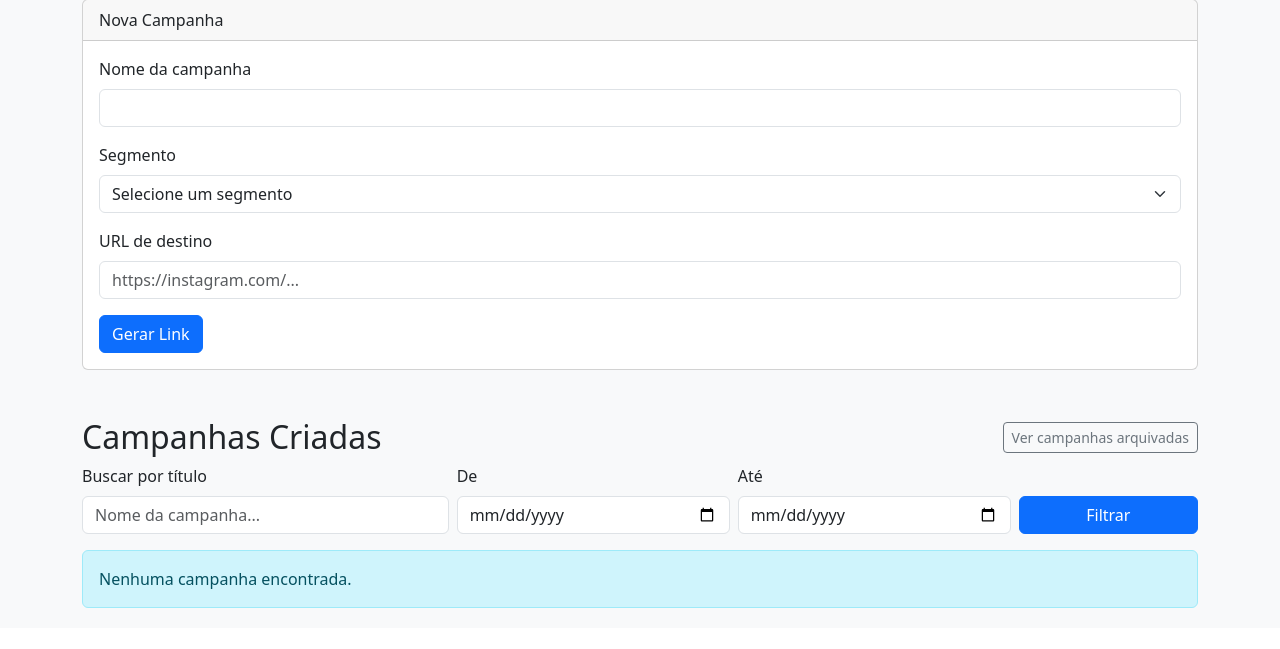
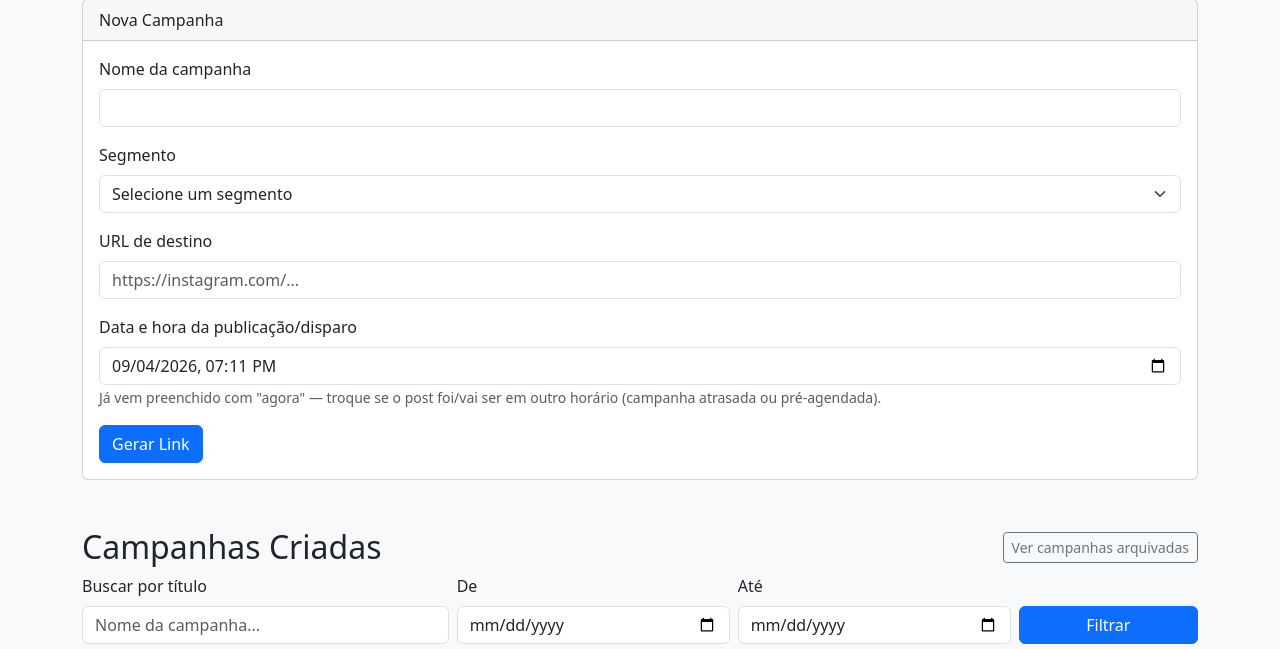
Before and after one commit to Vinimds77/Mobiliza, a Flask app: page /campanhas in a window 1280 px wide. Shown: the part 172-821 px from the top of the page. Before the commit the page ends 780 px from the top, so only its background shows below. Run offline with Flask 3, Linux system fonts and the light colour scheme; the visitor is signed in with stand-in values (Sample User, id 1); data that the repository does not hold is empty.

Commit message:
Adiciona campo data_publicacao na campanha, com fallback para criado_em

```diff
--- a/app.py
+++ b/app.py
@@ -56,6 +56,12 @@ with app.app_context():
 
     if "criado_em" not in colunas_campanhas:
         db.session.execute(text("ALTER TABLE campanhas ADD COLUMN criado_em TIMESTAMP"))
+        db.session.commit()
+
+    colunas_campanhas = [c["name"] for c in inspect(db.engine).get_columns("campanhas")]
+
+    if "data_publicacao" not in colunas_campanhas:
+        db.session.execute(text("ALTER TABLE campanhas ADD COLUMN data_publicacao TIMESTAMP"))
         db.session.commit()
 
     colunas_segmentos = [c["name"] for c in inspect(db.engine).get_columns("segmentos")]
@@ -451,7 +457,8 @@ def campanhas():
             titulo=titulo,
             destino=destino,
             codigo=codigo,
-            cliente_id=session["cliente_id"]
+            cliente_id=session["cliente_id"],
+            data_publicacao=datetime_local_para_utc(request.form.get("data_publicacao", ""))
         )
 
         db.session.add(campanha)
@@ -491,20 +498,23 @@ def campanhas():
 
     if data_inicio:
         consulta = consulta.filter(
-            Campanha.criado_em >= datetime.strptime(data_inicio, "%Y-%m-%d")
+            data_efetiva_campanha() >= datetime.strptime(data_inicio, "%Y-%m-%d")
         )
 
     if data_fim:
         consulta = consulta.filter(
-            Campanha.criado_em < datetime.strptime(data_fim, "%Y-%m-%d") + timedelta(days=1)
+            data_efetiva_campanha() < datetime.strptime(data_fim, "%Y-%m-%d") + timedelta(days=1)
         )
 
-    # Mais recentes primeiro. criado_em pode ser nulo em campanhas antigas
-    # (criadas antes desse campo existir) — essas caem pro fim da lista,
-    # ordenadas por id como aproximação de recência.
+    # Mais recentes primeiro, por data_publicacao quando existir, senão
+    # criado_em (campanhas do backfill, sem data_publicacao preenchida).
+    # Se nenhuma das duas existir (não deveria mais acontecer, mas por
+    # segurança), cai pro fim da lista, ordenada por id.
+    data_efetiva = data_efetiva_campanha()
+
     consulta = consulta.order_by(
-        Campanha.criado_em.is_(None),
-        Campanha.criado_em.desc(),
+        data_efetiva.is_(None),
+        data_efetiva.desc(),
         Campanha.id.desc()
     )
 
@@ -530,8 +540,24 @@ def campanhas():
         mostrar_arquivadas=mostrar_arquivadas,
         busca=busca,
         data_inicio=data_inicio,
-        data_fim=data_fim
+        data_fim=data_fim,
+        agora_datetime_local=utc_para_datetime_local(datetime.now(timezone.utc).replace(tzinfo=None))
     )
+
+
+@app.route("/campanhas/data_publicacao/<int:id>", methods=["POST"])
+@login_required
+def alterar_data_publicacao(id):
+
+    campanha = Campanha.query.get_or_404(id)
+
+    campanha.data_publicacao = datetime_local_para_utc(
+        request.form.get("data_publicacao", "")
+    )
+
+    db.session.commit()
+
+    return redirect(f"/campanha/{id}")
 
 
 @app.route("/campanhas/excluir/<int:id>")
@@ -789,7 +815,8 @@ def detalhes_campanha(id):
         "campanha_detalhes.html",
         campanha=campanha,
         relacionamentos=relacionamentos,
-        base_url=request.host_url.rstrip("/")
+        base_url=request.host_url.rstrip("/"),
+        data_publicacao_local=utc_para_datetime_local(campanha.data_publicacao)
     )
 
 # ===========================
@@ -899,6 +926,45 @@ def limites_utc_do_periodo(data_inicio, data_fim):
     return inicio_utc, fim_utc
 
 
+def datetime_local_para_utc(valor_str):
+    """Converte o value de um <input type='datetime-local'> (ex:
+    '2026-09-05T14:30'), assumido em horário de Brasília, pro padrão
+    naive-UTC já usado em criado_em/Clique.data. Retorna None se o valor
+    vier vazio ou em formato inválido."""
+
+    if not valor_str:
+        return None
+
+    try:
+        dt_ingenuo = datetime.strptime(valor_str, "%Y-%m-%dT%H:%M")
+    except ValueError:
+        return None
+
+    dt_br = dt_ingenuo.replace(tzinfo=ZoneInfo("America/Sao_Paulo"))
+
+    return dt_br.astimezone(timezone.utc).replace(tzinfo=None)
+
+
+def utc_para_datetime_local(valor_utc):
+    """Converte um naive-UTC salvo no banco de volta pro formato que o
+    <input type='datetime-local'> espera no atributo value, em horário
+    de Brasília."""
+
+    if valor_utc is None:
+        return ""
+
+    valor_br = valor_utc.replace(tzinfo=timezone.utc).astimezone(ZoneInfo("America/Sao_Paulo"))
+
+    return valor_br.strftime("%Y-%m-%dT%H:%M")
+
+
+def data_efetiva_campanha():
+    """Expressão SQL: data_publicacao quando preenchida, senão criado_em
+    (campanhas antigas, do backfill, só têm criado_em)."""
+
+    return func.coalesce(Campanha.data_publicacao, Campanha.criado_em)
+
+
 @app.route("/relatorios/segmentos")
 @login_required
 def relatorio_segmentos():
@@ -930,7 +996,7 @@ def relatorio_segmentos():
         .join(Contato, Contato.id == CampanhaContato.contato_id)
         .join(Campanha, Campanha.id == CampanhaContato.campanha_id)
         .options(joinedload(CampanhaContato.contato).joinedload(Contato.segmento))
-        .filter(Campanha.criado_em >= inicio_utc, Campanha.criado_em <= fim_utc)
+        .filter(data_efetiva_campanha() >= inicio_utc, data_efetiva_campanha() <= fim_utc)
         .all()
     )
 
--- a/models/campanha.py
+++ b/models/campanha.py
@@ -37,4 +37,9 @@ class Campanha(db.Model):
         default=lambda: datetime.now(timezone.utc).replace(tzinfo=None)
     )
 
+    data_publicacao = db.Column(
+        db.DateTime,
+        nullable=True
+    )
+
     cliente = db.relationship("Cliente")
--- a/templates/campanhas.html
+++ b/templates/campanhas.html
@@ -69,6 +69,25 @@
                         name="destino"
                         placeholder="https://instagram.com/..."
                         required>
+
+                </div>
+
+                <div class="mb-3">
+
+                    <label class="form-label">
+                        Data e hora da publicação/disparo
+                    </label>
+
+                    <input
+                        type="datetime-local"
+                        class="form-control"
+                        name="data_publicacao"
+                        value="{{ agora_datetime_local }}">
+
+                    <small class="form-text text-muted">
+                        Já vem preenchido com "agora" — troque se o post foi/vai ser em outro
+                        horário (campanha atrasada ou pré-agendada).
+                    </small>
 
                 </div>
 
```
Also changed, not shown: templates/campanha_detalhes.html (+36 -0 lines).
